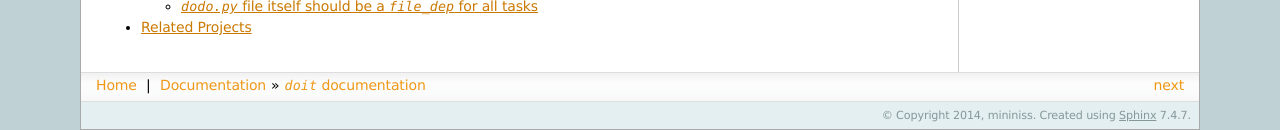
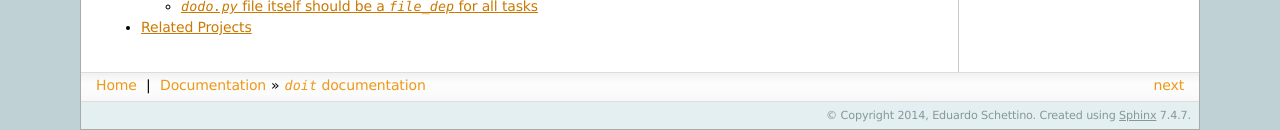
Before and after one commit to pydoit/doit, a Sphinx documentation site: the page built from doc/contents.rst, in a window 1280 px wide. Shown: the part 1817-1947 px from the top of the page. Built offline with Sphinx 7.4.7, drawn with Linux system fonts in a browser that asks for light colours; some of the changed lines change nothing that is shown.

Commit message:
update sphinx generated stuff.

```diff
--- a/doc/conf.py
+++ b/doc/conf.py
@@ -1,9 +1,10 @@
 # -*- coding: utf-8 -*-
 #
 # doit documentation build configuration file, created by
-# sphinx-quickstart on Fri Apr 10 08:21:39 2009.
+# sphinx-quickstart on Wed Apr  2 22:40:41 2014.
 #
-# This file is execfile()d with the current directory set to its containing dir.
+# This file is execfile()d with the current directory set to its
+# containing dir.
 #
 # Note that not all possible configuration values are present in this
 # autogenerated file.
@@ -11,18 +12,27 @@
 # All configuration values have a default; values that are commented out
 # serve to show the default.
 
-import sys, os
+import sys
+import os
 
 # If extensions (or modules to document with autodoc) are in another directory,
 # add these directories to sys.path here. If the directory is relative to the
 # documentation root, use os.path.abspath to make it absolute, like shown here.
-sys.path.append(os.path.abspath('..'))
+#sys.path.insert(0, os.path.abspath('.'))
 
-# -- General configuration -----------------------------------------------------
+# -- General configuration ------------------------------------------------
 
-# Add any Sphinx extension module names here, as strings. They can be extensions
-# coming with Sphinx (named 'sphinx.ext.*') or your custom ones.
-extensions = ['sphinx.ext.autodoc', 'sphinx.ext.doctest']
+# If your documentation needs a minimal Sphinx version, state it here.
+#needs_sphinx = '1.0'
+
+# Add any Sphinx extension module names here, as strings. They can be
+# extensions coming with Sphinx (named 'sphinx.ext.*') or your custom
+# ones.
+extensions = [
+    'sphinx.ext.autodoc',
+    'sphinx.ext.doctest',
+    'sphinx.ext.viewcode',
+]
 
 # Add any paths that contain templates here, relative to this directory.
 templates_path = ['_templates']
@@ -31,14 +41,14 @@
 source_suffix = '.rst'
 
 # The encoding of source files.
-#source_encoding = 'utf-8'
+#source_encoding = 'utf-8-sig'
 
 # The master toctree document.
 master_doc = 'contents'
 
 # General information about the project.
 project = u'doit'
-copyright = u'2014, mininiss'
+copyright = u'2014, Eduardo Schettino'
 
 # The version info for the project you're documenting, acts as replacement for
 # |version| and |release|, also used in various other places throughout the
@@ -59,16 +69,12 @@
 # Else, today_fmt is used as the format for a strftime call.
 #today_fmt = '%B %d, %Y'
 
-# List of documents that shouldn't be included in the build.
-unused_docs = ['examples', 'presentation']
+# List of patterns, relative to source directory, that match files and
+# directories to ignore when looking for source files.
+exclude_patterns = ['_build', 'index.rst', 'presentation.rst']
 
-rest_pages = ['index']
-
-# List of directories, relative to source directory, that shouldn't be searched
-# for source files.
-exclude_trees = ['_build']
-
-# The reST default role (used for this markup: `text`) to use for all documents.
+# The reST default role (used for this markup: `text`) to use for all
+# documents.
 #default_role = None
 
 # If true, '()' will be appended to :func: etc. cross-reference text.
@@ -88,11 +94,14 @@
 # A list of ignored prefixes for module index sorting.
 #modindex_common_prefix = []
 
+# If true, keep warnings as "system message" paragraphs in the built documents.
+#keep_warnings = False
 
-# -- Options for HTML output ---------------------------------------------------
 
-# The theme to use for HTML and HTML Help pages.  Major themes that come with
-# Sphinx are currently 'default' and 'sphinxdoc'.
+# -- Options for HTML output ----------------------------------------------
+
+# The theme to use for HTML and HTML Help pages.  See the documentation for
+# a list of builtin themes.
 html_theme = 'sphinxdoc'
 
 # Theme options are theme-specific and customize the look and feel of a theme
@@ -124,6 +133,11 @@
 # so a file named "default.css" will overwrite the builtin "default.css".
 html_static_path = ['_static']
 
+# Add any extra paths that contain custom files (such as robots.txt or
+# .htaccess) here, relative to this directory. These files are copied
+# directly to the root of the documentation.
+#html_extra_path = []
+
 # If not '', a 'Last updated on:' timestamp is inserted at every page bottom,
 # using the given strftime format.
 #html_last_updated_fmt = '%b %d, %Y'
@@ -140,7 +154,7 @@
 #html_additional_pages = {}
 
 # If false, no module index is generated.
-#html_use_modindex = True
+#html_domain_indices = True
 
 # If false, no index is generated.
 html_use_index = False
@@ -151,30 +165,42 @@
 # If true, links to the reST sources are added to the pages.
 html_show_sourcelink = False
 
+# If true, "Created using Sphinx" is shown in the HTML footer. Default is True.
+#html_show_sphinx = True
+
+# If true, "(C) Copyright ..." is shown in the HTML footer. Default is True.
+#html_show_copyright = True
+
 # If true, an OpenSearch description file will be output, and all pages will
 # contain a <link> tag referring to it.  The value of this option must be the
 # base URL from which the finished HTML is served.
 #html_use_opensearch = ''
 
-# If nonempty, this is the file name suffix for HTML files (e.g. ".xhtml").
-#html_file_suffix = ''
+# This is the file name suffix for HTML files (e.g. ".xhtml").
+#html_file_suffix = None
 
 # Output file base name for HTML help builder.
 htmlhelp_basename = 'doitdoc'
 
 
-# -- Options for LaTeX output --------------------------------------------------
+# -- Options for LaTeX output ---------------------------------------------
 
-# The paper size ('letter' or 'a4').
-#latex_paper_size = 'letter'
+latex_elements = {
+# The paper size ('letterpaper' or 'a4paper').
+#'papersize': 'letterpaper',
 
 # The font size ('10pt', '11pt' or '12pt').
-#latex_font_size = '10pt'
+#'pointsize': '10pt',
+
+# Additional stuff for the LaTeX preamble.
+#'preamble': '',
+}
 
 # Grouping the document tree into LaTeX files. List of tuples
-# (source start file, target name, title, author, documentclass [howto/manual]).
+# (source start file, target name, title,
+#  author, documentclass [howto, manual, or own class]).
 latex_documents = [
-  ('index', 'doit.tex', u'doit Documentation',
+  ('contents', 'doit.tex', u'doit Documentation',
    u'Eduardo Schettino', 'manual'),
 ]
 
@@ -186,11 +212,121 @@
 # not chapters.
 #latex_use_parts = False
 
-# Additional stuff for the LaTeX preamble.
-#latex_preamble = ''
+# If true, show page references after internal links.
+#latex_show_pagerefs = False
+
+# If true, show URL addresses after external links.
+#latex_show_urls = False
 
 # Documents to append as an appendix to all manuals.
 #latex_appendices = []
 
 # If false, no module index is generated.
-#latex_use_modindex = True
+#latex_domain_indices = True
+
+
+# -- Options for manual page output ---------------------------------------
+
+# One entry per manual page. List of tuples
+# (source start file, name, description, authors, manual section).
+man_pages = [
+    ('contents', 'doit', u'doit Documentation',
+     [u'Eduardo Schettino'], 1)
+]
+
+# If true, show URL addresses after external links.
+#man_show_urls = False
+
+
+# -- Options for Texinfo output -------------------------------------------
+
+# Grouping the document tree into Texinfo files. List of tuples
+# (source start file, target name, title, author,
+#  dir menu entry, description, category)
+texinfo_documents = [
+  ('contents', 'doit', u'doit Documentation',
+   u'Eduardo Schettino', 'doit', 'One line description of project.',
+   'Miscellaneous'),
+]
+
+# Documents to append as an appendix to all manuals.
+#texinfo_appendices = []
+
+# If false, no module index is generated.
+#texinfo_domain_indices = True
+
+# How to display URL addresses: 'footnote', 'no', or 'inline'.
+#texinfo_show_urls = 'footnote'
+
+# If true, do not generate a @detailmenu in the "Top" node's menu.
+#texinfo_no_detailmenu = False
+
+
+# -- Options for Epub output ----------------------------------------------
+
+# Bibliographic Dublin Core info.
+epub_title = u'doit'
+epub_author = u'Eduardo Schettino'
+epub_publisher = u'Eduardo Schettino'
+epub_copyright = u'2014, Eduardo Schettino'
+
+# The basename for the epub file. It defaults to the project name.
+#epub_basename = u'doit'
+
+# The HTML theme for the epub output. Since the default themes are not optimized
+# for small screen space, using the same theme for HTML and epub output is
+# usually not wise. This defaults to 'epub', a theme designed to save visual
+# space.
+#epub_theme = 'epub'
+
+# The language of the text. It defaults to the language option
+# or en if the language is not set.
+#epub_language = ''
+
+# The scheme of the identifier. Typical schemes are ISBN or URL.
+#epub_scheme = ''
+
+# The unique identifier of the text. This can be a ISBN number
+# or the project homepage.
+#epub_identifier = ''
+
+# A unique identification for the text.
+#epub_uid = ''
+
+# A tuple containing the cover image and cover page html template filenames.
+#epub_cover = ()
+
+# A sequence of (type, uri, title) tuples for the guide element of content.opf.
+#epub_guide = ()
+
+# HTML files that should be inserted before the pages created by sphinx.
+# The format is a list of tuples containing the path and title.
+#epub_pre_files = []
+
+# HTML files shat should be inserted after the pages created by sphinx.
+# The format is a list of tuples containing the path and title.
+#epub_post_files = []
+
+# A list of files that should not be packed into the epub file.
+#epub_exclude_files = []
+
+# The depth of the table of contents in toc.ncx.
+#epub_tocdepth = 3
+
+# Allow duplicate toc entries.
+#epub_tocdup = True
+
+# Choose between 'default' and 'includehidden'.
+#epub_tocscope = 'default'
+
+# Fix unsupported image types using the PIL.
+#epub_fix_images = False
+
+# Scale large images.
+#epub_max_image_width = 0
+
+# How to display URL addresses: 'footnote', 'no', or 'inline'.
+#epub_show_urls = 'inline'
+
+# If false, no index is generated.
+#epub_use_index = True
--- a/doc/contents.rst
+++ b/doc/contents.rst
@@ -1,5 +1,5 @@
 .. doit documentation master file, created by
-   sphinx-quickstart on Fri Apr 10 08:21:39 2009.
+   sphinx-quickstart on Wed Apr  2 22:40:41 2014.
    You can adapt this file completely to your liking, but it should at least
    contain the root `toctree` directive.
 
```
Also changed, not shown: 1 other file.
